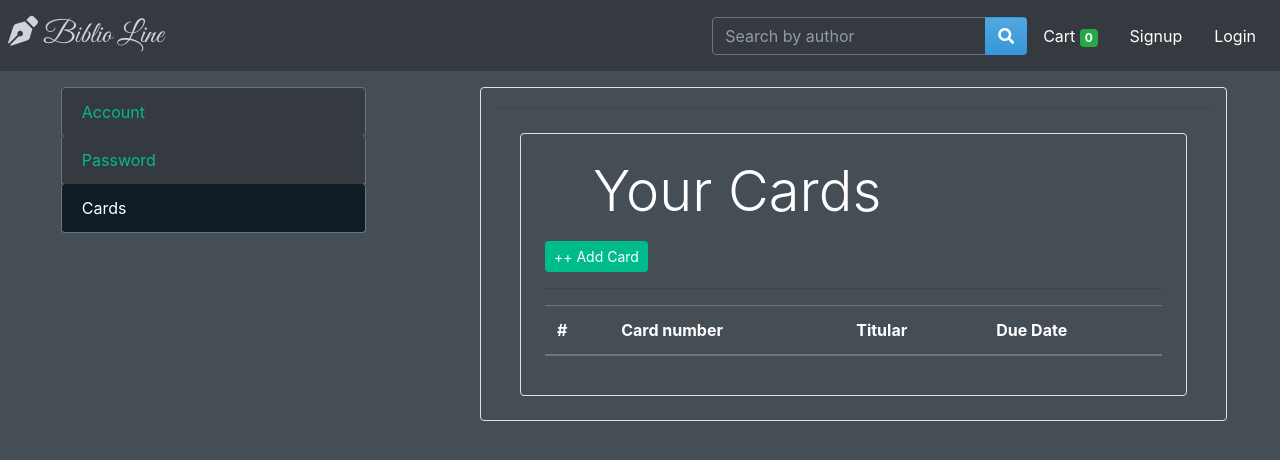
After one commit to Gi-ron/BiblioLine, a Django app: page /card in a window 1280 px wide. The commit adds this page. Shown: the top 460 px of the page. Run offline with Django 3.2, Linux system fonts and the light colour scheme; lists and menus that the app fills with data are empty; some libraries are stand-ins or nearby versions.

Commit message:
Mejora de seguridad y feedback, nueva funcionalidad de  tarjetas

```diff
--- a/Biblio-Line/store/templates/account.html
+++ b/Biblio-Line/store/templates/account.html
@@ -15,7 +15,7 @@
 
                 <a href="/change_password" class="list-group-item list-group-item-action btn btn-outline-success ">Password</a>
 
-                <a href="/change_password" class="list-group-item list-group-item-action btn btn-outline-success "> Cards</a>
+                <a href="/card" class="list-group-item list-group-item-action btn btn-outline-success "> Cards</a>
 
 			</div>
 		</div>
--- /dev/null
+++ b/Biblio-Line/store/templates/card.html
@@ -0,0 +1,117 @@
+
+
+
+
+
+
+{% extends 'base.html' %}
+
+
+{% block content %}
+
+<div class="container-fluid mt-3">
+
+    <div class="row">
+        	<!-- filter -->
+
+		<div class="col-lg-3 mx-auto">
+			<div class="list-group" style="margin-bottom: 2rem;">
+
+				<a  href="/account" class="list-group-item list-group-item-action btn btn-outline-success">Account</a>
+
+        <a  href="/change_password" class="list-group-item list-group-item-action btn btn-outline-success ">Password</a>
+
+        <a style="background-color: #0F1C25; color: white;" href="/card" class="list-group-item list-group-item-action btn btn-outline-success "> Cards</a>
+
+			</div>
+		</div>
+
+        <div class="col-lg-7 rounded mx-auto border pt-1">
+            <div class="text-center col">
+            <!--AGREGAR IMAGEN AQUI-->
+            <!-- <hr> -->
+            <hr>
+            </div>
+
+                {% csrf_token %}
+
+                {% if error %}
+                    <div class="alert alert-danger" role="alert">
+                        {{error}}
+                    </div>
+                {% endif %}
+
+                {% if good %}
+                    <div class="alert alert-success" role="alert">
+                        {{good}}
+                    </div>
+                {% endif %}
+
+                <div class="container">
+                    <div class="border rounded p-4 m-4">
+                         <p class="display-4 pl-4 ml-4">Your Cards</p>
+                         <button type="submit"  class="btn btn-sm btn-success col-lg-2" href="#" data-toggle="modal" data-target="#addcard"> ++ Add Card</button>
+                         {%if good%}
+                         <small>{{good}}</small>
+                         {%endif%}
+                         <hr>
+                         <table class="table">
+                             <thead>
+                                 <tr>
+                                     <th>#</th>
+                                     <th>Card number</th>
+                                     <th>Titular</th>
+                                     <th>Due Date</th>
+
+                                 </tr>
+                             </thead>
+                             <tbody>
+                                 <tr>
+
+                                 </tr>
+
+                             </tbody>
+                         </table>
+                    </div>
+        </div>
+    </div>
+</div>
+
+
+<!-- Modal -->
+<div class="modal fade" id="addcard" tabindex="-1" role="dialog" aria-labelledby="exampleModalLabel" aria-hidden="true">
+    <div class="modal-dialog" role="document">
+      <div class="modal-content">
+        <div class="modal-header">
+          <h5 class="modal-title" id="exampleModalLabel">Add Card</h5>
+          <hr>
+          <button type="button" class="close" data-dismiss="modal" aria-label="Close">
+            <span aria-hidden="true">&times;</span>
+          </button>
+        </div>
+        <div class="modal-body">
+          <div class="m-2 p-3">
+            <form id="add-form" action="/card" method="POST">
+                {% csrf_token %}
+
+                <div class="form-group">
+                  <label for="">Titular</label>
+                  <input type="text" name="titular" id="add-input" class="form-control" aria-describedby="helpId">
+                </div>
+                <div class="form-group">
+                    <label for="">Card Number</label>
+                    <input type="text" name="number" id="add-input" class="form-control" aria-describedby="helpId">
+                  </div>
+                  <div class="form-group">
+                    <label for="">Due Date</label>
+                    <input type="text" name="date" id="ad-input" class="form-control" aria-describedby="helpId">
+                  </div>
+                <input type="submit" class="btn float-right btn-outline-success col-lg-6" value="Send">
+            </form>
+          </div>
+        </div>
+      </div>
+    </div>
+  </div>
+
+{% endblock %}
--- a/Biblio-Line/store/templates/change_password.html
+++ b/Biblio-Line/store/templates/change_password.html
@@ -21,7 +21,7 @@
 
         <a style="background-color: #0F1C25; color: white;" href="/change_password" class="list-group-item list-group-item-action btn btn-outline-success ">Password</a>
 
-        <a href="/change_password" class="list-group-item list-group-item-action btn btn-outline-success "> Cards</a>
+        <a href="/card" class="list-group-item list-group-item-action btn btn-outline-success "> Cards</a>
 
 			</div>
 		</div>
--- a/Biblio-Line/store/templates/signup.html
+++ b/Biblio-Line/store/templates/signup.html
@@ -147,7 +147,9 @@
                   name="password"
                   id=""
                   class="form-control form-control-sm"
+                  placeholder="8 characters, uppercase, numbers and special characters"
                 />
+
               </div>
             </div>
 
--- a/Biblio-Line/store/urls.py
+++ b/Biblio-Line/store/urls.py
@@ -11,6 +11,7 @@ from .views.change_password import ChangePassword
 from .views.account import Account
 from .views.news import NewsViews, Subscribe
 from .views.refund import Refound
+from .views.card import CardViews
 
 from .middlewares.auth import  auth_middleware
 
@@ -31,4 +32,5 @@ urlpatterns = [
     path('news', NewsViews.as_view(), name = 'news'),
     path('refound', Refound.as_view(), name = 'refound'),
     path('subscribe', Subscribe, name = 'subscribe'),
+     path('card', CardViews.as_view(), name = 'card'),
 ]
--- /dev/null
+++ b/Biblio-Line/store/views/card.py
@@ -0,0 +1,13 @@
+import string
+from django.shortcuts import render, redirect
+from django.contrib.auth.hashers import make_password, check_password
+from django.views import  View
+from store.models.customer import Customer
+from store.models.card import Card
+
+class CardViews(View):
+    def get(self, request):
+        return render(request, 'card.html')
+
+    def post(self, request):
+        return redirect("account")
--- a/Biblio-Line/store_root/templates/root.html
+++ b/Biblio-Line/store_root/templates/root.html
@@ -15,7 +15,7 @@
 
                 <a href="/root_password" class="list-group-item list-group-item-action btn btn-outline-success ">Password</a>
 
-                <a href="/root" class="list-group-item list-group-item-action btn btn-outline-success ">Logout</a>
+                <a href="/logout_root" class="list-group-item list-group-item-action btn btn-outline-success ">Logout</a>
 
 
 			</div>
--- a/Biblio-Line/store_root/urls.py
+++ b/Biblio-Line/store_root/urls.py
@@ -7,7 +7,6 @@ from .views.change_root_password import ChangeRootPassword
 urlpatterns = [
     path('admin/', admin.site.urls),
     path('root_account', AddAdministrator.as_view(), name='root_account'),
-    path('root', LoginRoot.as_view(), name='root'),
     path('root_password', ChangeRootPassword.as_view(), name = 'root_password' ),
     path('logout_root', logout_root , name='logout_root'),
 
--- a/Biblio-Line/store_root/views/login_root.py
+++ b/Biblio-Line/store_root/views/login_root.py
@@ -16,11 +16,11 @@ class LoginRoot(View):
         password = request.POST.get ('password')
 
         root_password = Root.get_root()
-        if password == root_password.password and username == 'root':
+        if password == root_password.password and username == 'root@gmail.com':
             return render(request, 'root.html')
         else:
             return render(request, 'login_root.html', {'error' : "Invalid"})
 
 def logout_root(request):
     request.session.clear()
-    return redirect('login_root')
+    return redirect('homepage')
```
Also changed, not shown: Biblio-Line/store/models/card.py (added, +9 -0 lines), Biblio-Line/store/templates/maps.html (added, +43 -0 lines), Biblio-Line/store/views/login.py (+7 -0 lines), Biblio-Line/store_root/templates/login_root.html (deleted, +0 -51 lines).
